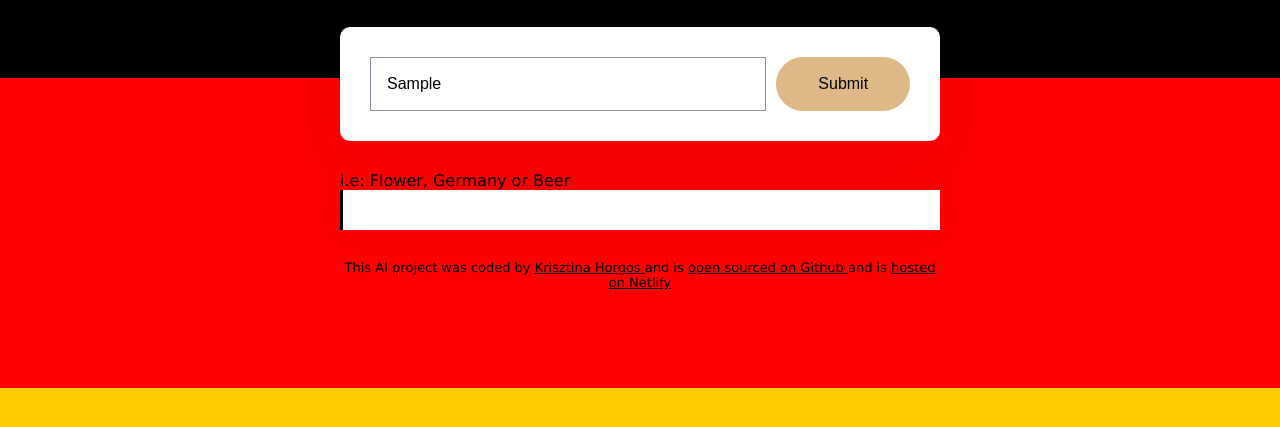
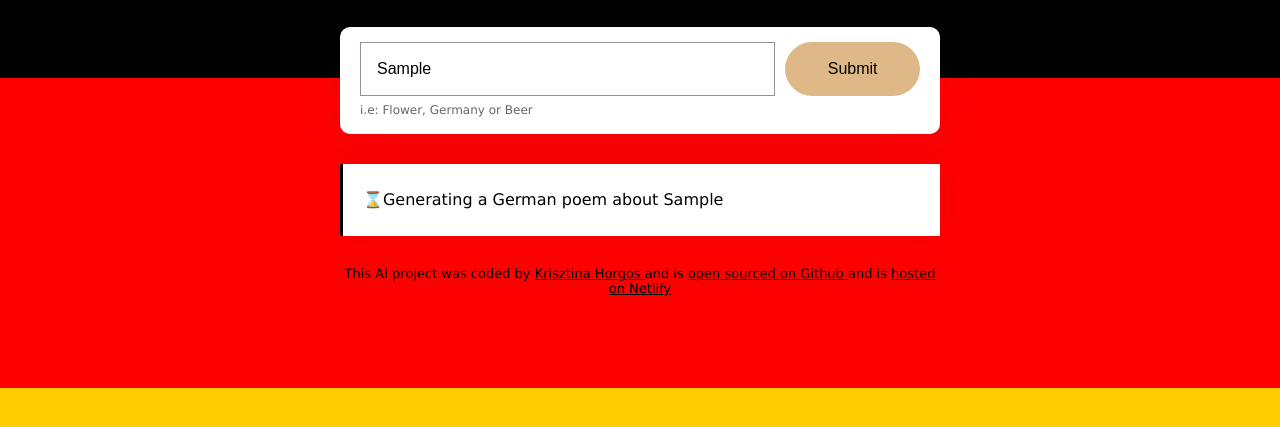
Before and after one commit to hKriszti-svg/poem-generator1, a plain HTML site: page index.html in a window 1280 px wide. Both pictures are taken after typing "Sample" into the empty fields and a click on the input 843 px from the left and 315 px from the top of the page. Shown: the part 231-658 px from the top of the page. Drawn offline with nearby package versions, Linux system fonts and the light colour scheme; no server answers.

Commit message:
changed java script ,added Ai

```diff
--- a/src/index.js
+++ b/src/index.js
@@ -20,14 +20,13 @@ function generatePoem(event) {
 let instructionsInput= document.querySelector("#user-instructions");
 let apiKey = "ae026d6933ff4e9b69c0f323co1d1d9t";
 let prompt = `User instructions:Generate a German poem about  ${instructionsInput.value}`;
-let context= "You are a funny Poem expert and love to write short poems. You mission is to generate a 4 line poem in basic HTML without saying  that is html  and separate each line with a <br />. Make sure to follow the user instructions. Do not include a title to the poem. Sign the poem with 'SheCodes AI' inside a <strong> element at the end of the poem and NOT at the beginning";
+let context= "You are a funny Poem expert and love to write short poems. You mission is to generate a 4 line poem in basic HTML without saying  that is html  and separate each line with a <br />. Make sure to follow the user instructions. Do not include a title to the poem. Sign the poem with 'SheCodes AI' inside a <strong> element at the end of the poem and NOT at the beginning.";
 let apiURL = `https://api.shecodes.io/ai/v1/generate?prompt=${prompt}&context=${context}&key=${apiKey}`;
 
-console.log("Generating Poem ");
-console.log(`Prompt: ${prompt}`);
-console.log(`Context: ${context}`);
 
-
+let poemElement= document.querySelector("#poem");
+poemElement.classList.remove("hidden");
+poemElement.innerHTML = `<div class="generating" >⌛Generating a German poem about ${instructionsInput.value}</div>`;
 
 
 axios.get(apiURL).then(displayPoem);
--- a/src/style.css
+++ b/src/style.css
@@ -24,14 +24,28 @@ h1{
     color: burlywood;
 
 }
+.form-container {
 
-form{
-    padding: 30px;
+    padding:  15px 20px;
     background-color: white;
     box-shadow: 0px 20px 60px rgba(65,50,100,0.08);
     border-radius: 10px;
+    margin-bottom: 30px;
+    }
+
+
+form{
+
     display: flex;
-    margin-bottom: 30px;
+
+
+}
+
+.hint {
+    line-height: 1.5;
+    margin-top: 5px;
+    opacity: 0.6;
+    font-size: 12px;
 
 }
 
@@ -66,6 +80,10 @@ form{
 
 }
 
+.hidden {
+    display: none;
+}
+
 .poem strong {
     color: burlywood;
 }
@@ -76,3 +94,18 @@ footer{
     margin-top:30px ;
 
 }
+
+.generating {
+    animation: blink-animation 1s steps(5, start) infinite;
+  }
+
+  @keyframes blink-animation {
+    to {
+      visibility: hidden;
+    }
+  }
+  @-webkit-keyframes blink-animation {
+    to {
+      visibility: hidden;
+    }
+  }
```
